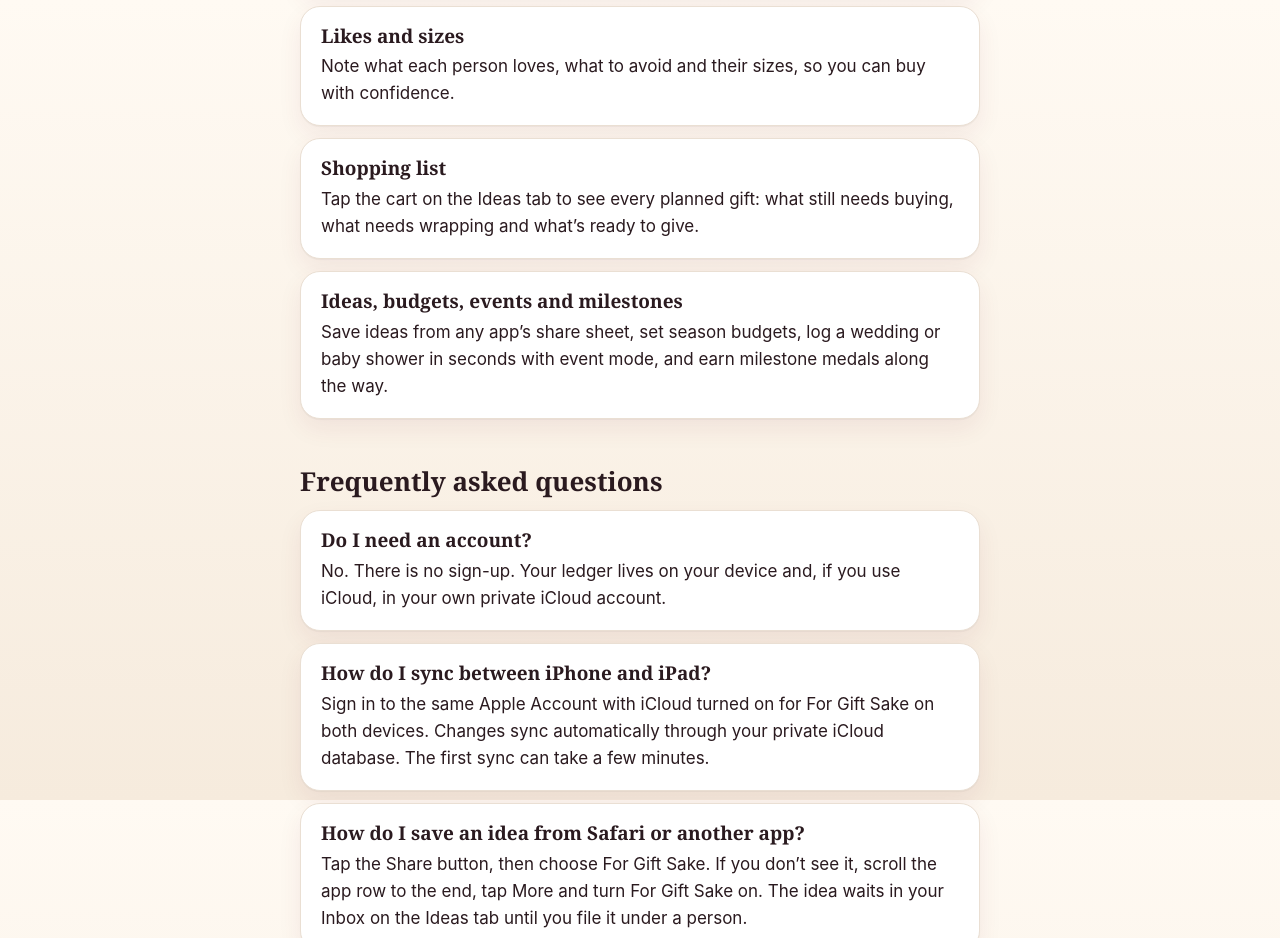
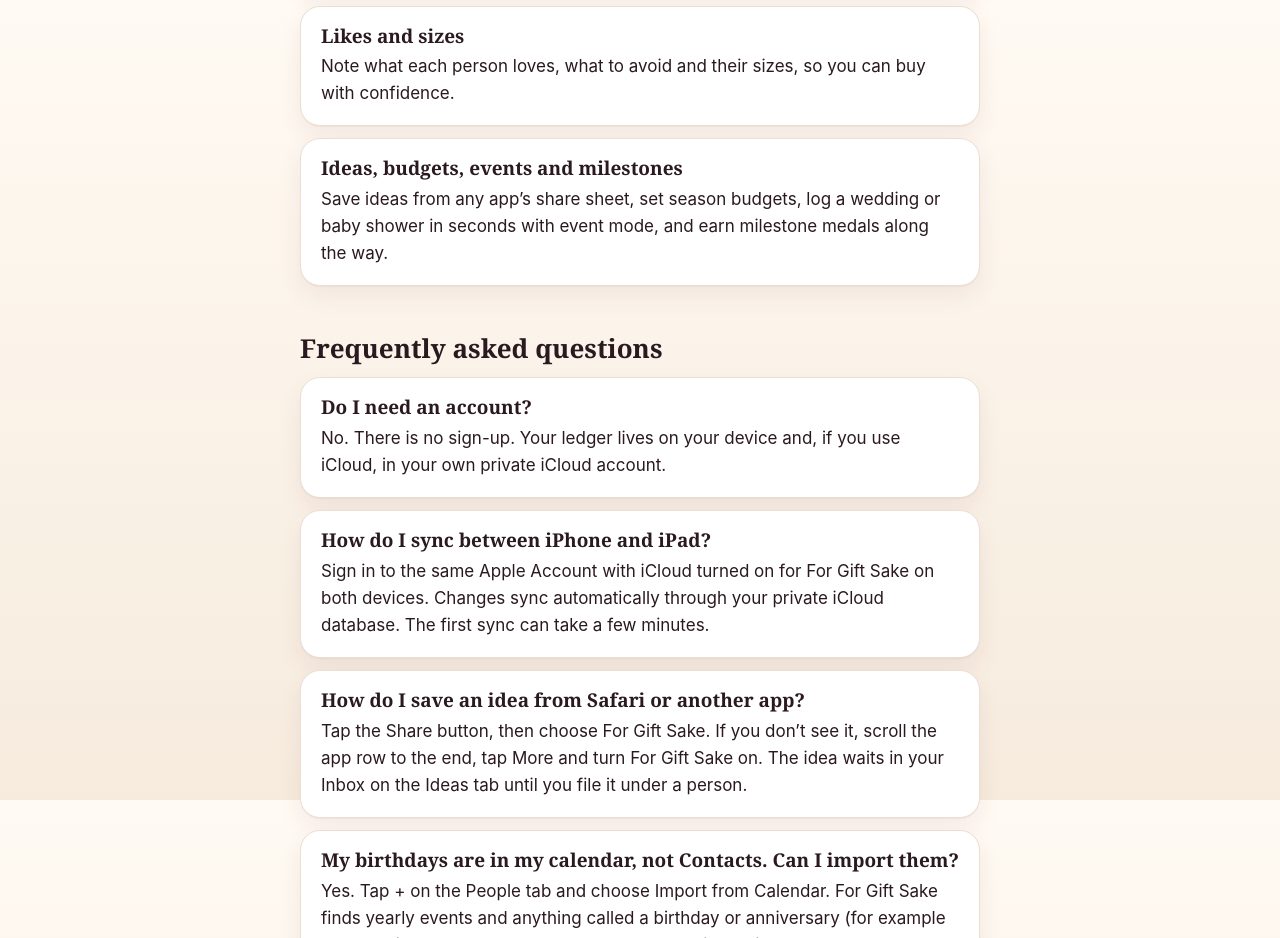
Before and after one commit to softpj/gift-ledger, a plain HTML site: page index.html in a window 1280 px wide. Shown: the part 800-1738 px from the top of the page. Drawn offline with Linux system fonts and the light colour scheme.

Commit message:
Support: shopping list removed

```diff
--- a/index.html
+++ b/index.html
@@ -28,7 +28,6 @@ footer{margin-top:48px;font-size:14px;color:var(--soft);text-align:center}
 <div class="card"><h3>Don’t-repeat warnings</h3><p>Each person keeps a gift history. When you log a new gift, For Gift Sake warns you if you’ve given them something similar before.</p></div>
 <div class="card"><h3>Upcoming occasions</h3><p>Import birthdays from Contacts or your calendar (only the ones you pick) and add holidays, anniversaries and events. Optional reminders arrive a week before.</p></div>
 <div class="card"><h3>Likes and sizes</h3><p>Note what each person loves, what to avoid and their sizes, so you can buy with confidence.</p></div>
-<div class="card"><h3>Shopping list</h3><p>Tap the cart on the Ideas tab to see every planned gift: what still needs buying, what needs wrapping and what’s ready to give.</p></div>
 <div class="card"><h3>Ideas, budgets, events and milestones</h3><p>Save ideas from any app’s share sheet, set season budgets, log a wedding or baby shower in seconds with event mode, and earn milestone medals along the way.</p></div>
 
 <h2>Frequently asked questions</h2>
```
